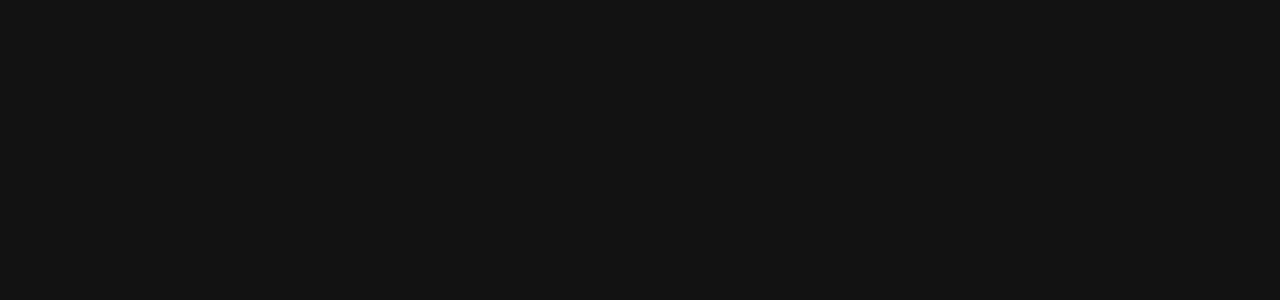
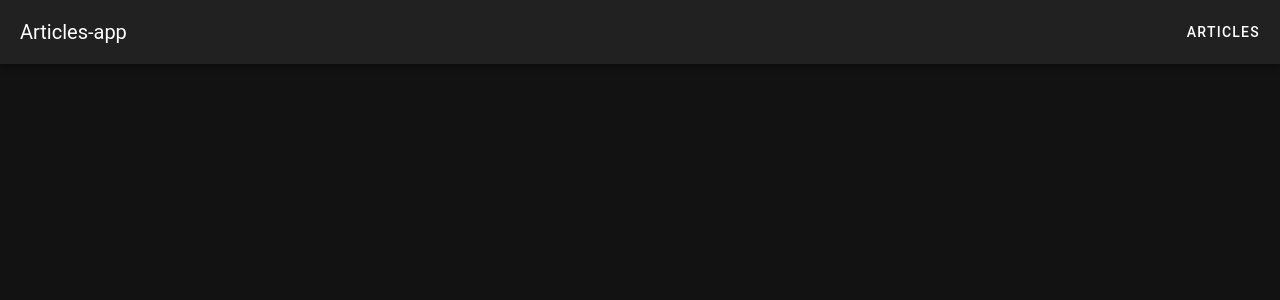
Before and after one commit to Garb11/article-app, a Vue app in the folder frontend/: page / in a window 1280 px wide. Before the commit this address had no page. Shown: the top 300 px of the page. Built offline with nearby package versions, Linux system fonts and the light colour scheme.

Commit message:
Add header with navigation links

```diff
--- a/frontend/src/App.vue
+++ b/frontend/src/App.vue
@@ -1,9 +1,35 @@
 <template>
   <v-app>
+    <v-app-bar app>
+      <v-toolbar-title>{{ $t("name.app_title") }}</v-toolbar-title>
+      <v-spacer></v-spacer>
+      <v-btn text @click="navigateToPage('articles')">{{
+        $t("name.articles_page")
+      }}</v-btn>
+    </v-app-bar>
     <v-main>
-      <router-view />
+      <v-container v-if="error">
+        <v-alert type="error" v-for="err in error" outlined>
+          {{ $t(err) }}
+        </v-alert>
+      </v-container>
+      <router-view></router-view>
     </v-main>
   </v-app>
 </template>
 
-<script setup></script>
+<script setup>
+import { useRouter } from "vue-router";
+import { onMounted, onBeforeUnmount, ref } from "vue";
+import { useStore } from "vuex";
+
+const refetchTimeout = 15000;
+
+const store = useStore();
+const router = useRouter();
+
+const error = ref(undefined);
+
+const navigateToPage = (page) => router.push({ name: page });
+
+</script>
--- a/frontend/src/locales/en.json
+++ b/frontend/src/locales/en.json
@@ -15,5 +15,9 @@
   "action": {
     "update": "update",
     "create": "create"
+  },
+  "name": {
+    "app_title": "Articles-app",
+    "articles_page": "articles"
   }
 }
```
